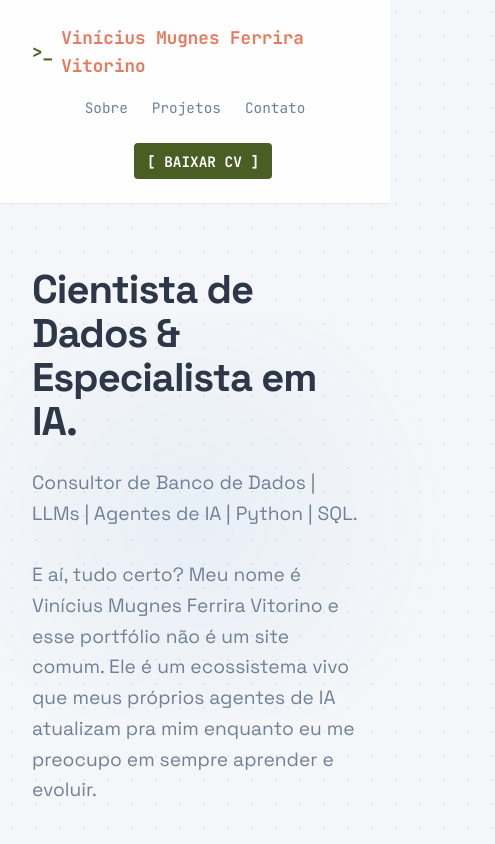
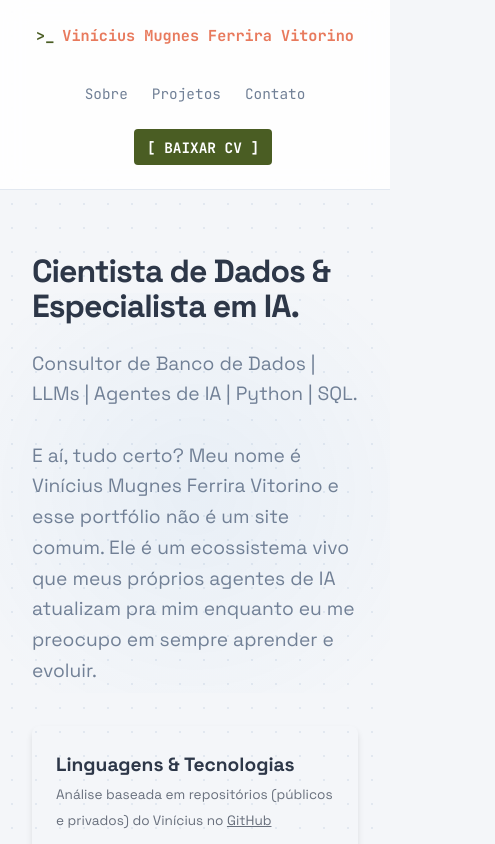
Before and after one commit to devini9/portfolio, a React (Vite) app: page / in a window 390 px wide. Shown: the top 844 px of the page, 495 px wide, since content can reach past the window. Built offline with nearby package versions, Linux system fonts and the light colour scheme.

Commit message:
fix: prevent mobile horizontal scroll and word break

```diff
--- a/src/components/Header.css
+++ b/src/components/Header.css
@@ -21,10 +21,18 @@
 .brand {
   display: flex;
   align-items: center;
+  flex-wrap: wrap;
   font-family: var(--font-mono);
   font-size: 1.1rem;
   font-weight: 700;
   color: var(--brand-color);
+  max-width: 100%;
+}
+@media (max-width: 600px) {
+  .brand {
+    font-size: 0.95rem;
+    justify-content: center;
+  }
 }
 
 .brand-prompt {
--- a/src/components/Hero.css
+++ b/src/components/Hero.css
@@ -71,3 +71,10 @@
     font-size: 2.5rem;
   }
 }
+@media (max-width: 480px) {
+  .hero-title {
+    font-size: 2rem;
+    word-break: break-word;
+    hyphens: auto;
+  }
+}
--- a/src/index.css
+++ b/src/index.css
@@ -23,6 +23,11 @@
   box-sizing: border-box;
   margin: 0;
   padding: 0;
+}
+
+html, body {
+  overflow-x: hidden;
+  max-width: 100vw;
 }
 
 body {
```
